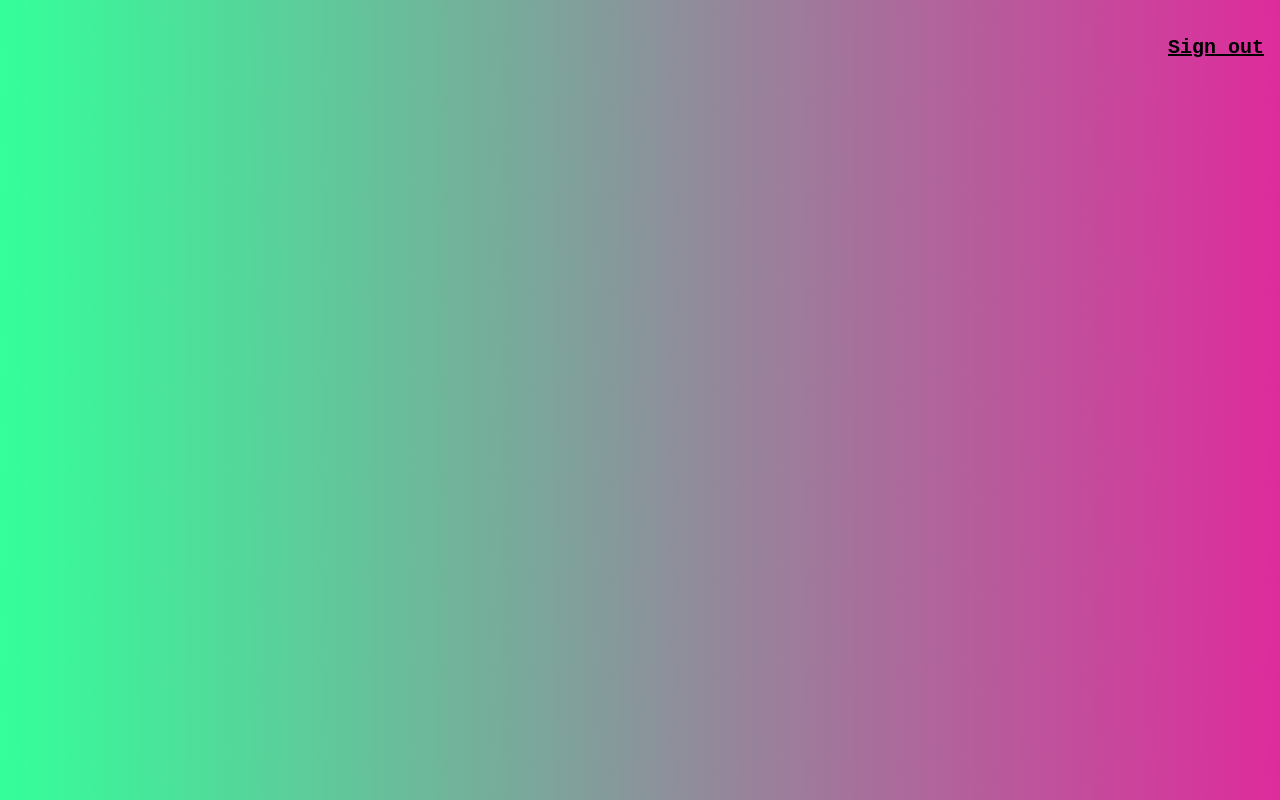
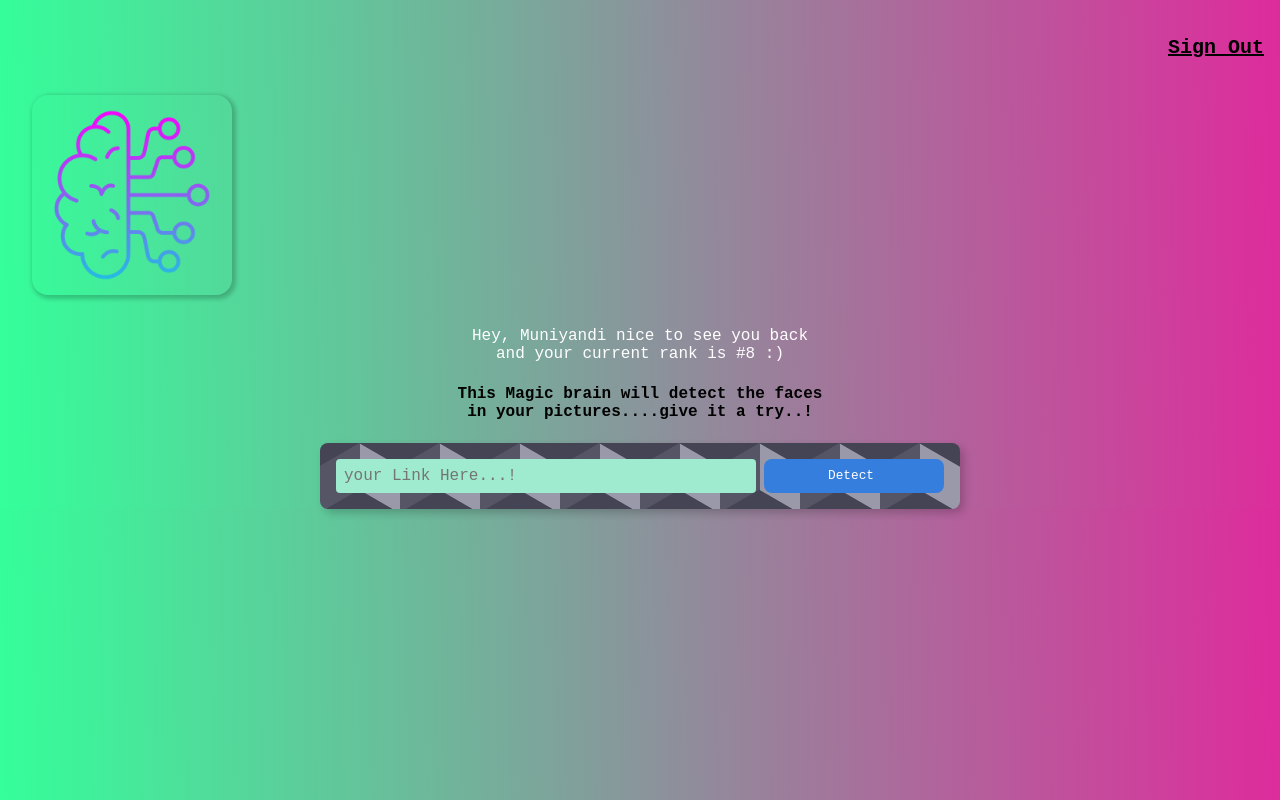
Before and after one commit to Natarajan-rangasamy/face-rec, a React (Create React App) app: page / in a window 1280 px wide. Built offline with nearby package versions, Linux system fonts and the light colour scheme.

Commit message:
front velaigal...:)

```diff
--- a/src/App.js
+++ b/src/App.js
@@ -7,7 +7,7 @@ import 'tachyons';
 function App() {
   return (
     <div className="App">
-      <h3 className='link underline pa3 f4 b pointer' style={{display:'flex', justifyContent:'end'}}>Sign out</h3>
+      <h3 className='link underline  pa3 f4 pointer  dib dim' style={{display:'flex', justifyContent:'end'}}>Sign Out</h3>
     </div>
   );
 }
--- a/src/Logos.js
+++ b/src/Logos.js
@@ -1,15 +1,18 @@
 import 'tachyons';
 import React from 'react';
-import brain from './Image/brain.png';
+import brains from './brains.png';
 import Tilt from 'react-parallax-tilt';
 
 
 function logos(){
     return(
-        <div className=''>
-            <Tilt>
-                <img src='brain.png' alt='logo'/>
-            </Tilt>
+        <div className='ma4 mt0 ' style={{width:'200px', height:'200px'}}>
+            <Tilt className='tc shadow-3 br4 bg-grey'>
+                <div style={{ height: '200px',width: '200px',  backgroundColor: 'transparent' }}>
+                    <img src={brains}  alt='logo'/>
+                </div>
+          </Tilt>
         </div>
     )
 }
+export default logos;
--- /dev/null
+++ b/src/SearchSection.js
@@ -0,0 +1,20 @@
+import React from "react";
+import './search.css';
+
+function SearchFunc(){
+
+    return(
+        <div className="tc">
+            <h4 className="ma10 ">
+                This Magic brain will detect the faces <br></br>in your pictures....give it a try..!
+            </h4>
+            <div className="box br3 shadow-5 grow pa3 center">
+                <input className="pa2 br2 br-green bg-light-green w-70 " type="search" placeholder="your Link Here...!"/>
+                <button className="bg-blue br3 white  ml2 w-30 grow link dim dib ">Detect</button>
+            </div>
+        </div>
+    )
+}
+
+
+export default SearchFunc;
--- /dev/null
+++ b/src/description.js
@@ -0,0 +1,16 @@
+import React from "react";
+
+function Desc (){
+    return(
+        <div className="tc ma0 white">
+            <p className="ma0 pa0">
+                Hey, Muniyandi nice to see you back
+            </p>
+            <p className="ma0 pa0">
+             and your current rank is #8 :)
+            </p>
+        </div>
+    )
+}
+
+export default Desc;
--- a/src/index.js
+++ b/src/index.js
@@ -3,11 +3,17 @@ import ReactDOM from 'react-dom/client';
 import './index.css';
 import App from './App';
 import reportWebVitals from './reportWebVitals';
+import Logos from './Logos';
+import Desc from './description';
+import SearchFunc from './SearchSection';
 
 const root = ReactDOM.createRoot(document.getElementById('root'));
 root.render(
   <React.StrictMode>
-    <App />
+     <App />
+    <Logos />
+    <Desc />
+    <SearchFunc />
   </React.StrictMode>
 );
 
--- /dev/null
+++ b/src/search.css
@@ -0,0 +1,26 @@
+.box{
+    background-color:#556;
+background-image: linear-gradient(30deg, #445 12%, transparent 12.5%, transparent 87%, #445 87.5%, #445),
+linear-gradient(150deg, #445 12%, transparent 12.5%, transparent 87%, #445 87.5%, #445),
+linear-gradient(30deg, #445 12%, transparent 12.5%, transparent 87%, #445 87.5%, #445),
+linear-gradient(150deg, #445 12%, transparent 12.5%, transparent 87%, #445 87.5%, #445),
+linear-gradient(60deg, #99a 25%, transparent 25.5%, transparent 75%, #99a 75%, #99a),
+linear-gradient(60deg, #99a 25%, transparent 25.5%, transparent 75%, #99a 75%, #99a);
+background-size:80px 140px;
+background-position: 0 0, 0 0, 40px 70px, 40px 70px, 0 0, 40px 70px;
+}
+input , button{
+    outline: none;
+    border: none;
+    overflow-x: hidden;
+
+}
+.center{
+    display: flex;
+    justify-content: center;
+    width: 50%;
+}
+button{
+    font-size: 80%;
+    padding-left: 0px;
+}
```
Also changed, not shown: src/brains.png (renamed from src/Image/brain.png).
